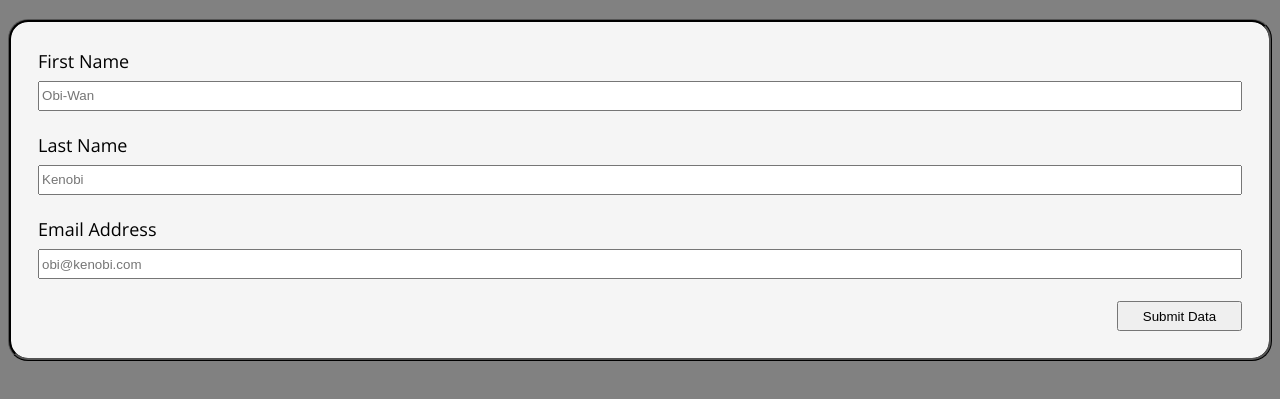
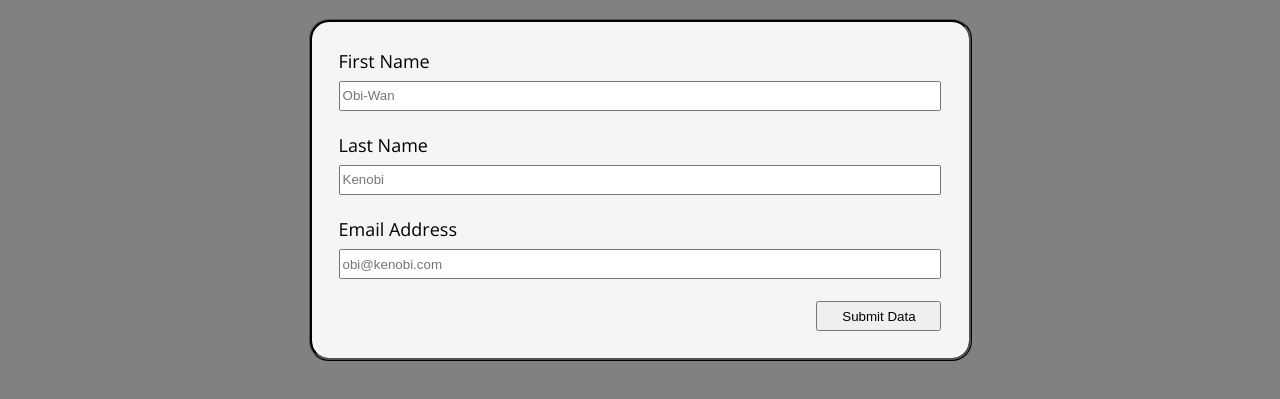
Before and after one commit to lewismorgan/HTML-Basics, a plain HTML site: page index.html in a window 1280 px wide. Shown: the part 67-466 px from the top of the page. Drawn offline with nearby package versions, Linux system fonts and the light colour scheme.

Commit message:
Add README

```diff
--- a/index.html
+++ b/index.html
@@ -1,8 +1,10 @@
 <!DOCTYPE html>
+<!-- Created by Lewis Morgan for USF's ISM4300 course -->
 <html>
   <head>
     <title>Lewis Morgan & Co.</title>
     <link rel="stylesheet" href="styles.css" />
+    <!-- Add font family from Google Fonts -->
     <link
       href="https://fonts.googleapis.com/css2?family=Open+Sans:wght@300&display=swap"
       rel="stylesheet"
@@ -15,10 +17,12 @@
       <!-- Displayed at the top of the website -->
       <h1>Lewis Morgan & Co. - Customer Info.</h1>
     </header>
+    <div class="container">
+      <!-- Wrapper container around the whole form for easy styling -->
       <div class="customerContainer">
-      <!-- Form to collect information -->
+        <!-- Form to collect customer information -->
         <form class="customerForm">
-        <!-- The form contains 3 inputs: First name, last name, email address with a styling class applied to each -->
+          <!-- Each input uses a customerInput div container for equal styling of content -->
           <!-- Input for the first name of the customer (at least 3) -->
           <div class="customerInput">
             <label for="firstName">First Name</label>
@@ -60,11 +64,13 @@
               tabindex="3"
             />
           </div>
+          <!-- Create a wrapper around the button to contain styling -->
           <div class="customerBtn">
             <!-- Submission button, Input type of submit allows for validation -->
             <input type="submit" value="Submit Data" tabindex="4" />
           </div>
         </form>
       </div>
+    </div>
   </body>
 </html>
--- a/styles.css
+++ b/styles.css
@@ -1,15 +1,26 @@
+/* Created by Lewis Morgan for USF's ISM4300 course */
 /** CSS styling for the customer input form **/
+
 /* I tried to avoid using as much px usage as possible to make it compatible with any browser size. */
 
 body {
   font-family: "Open Sans", sans-serif;
   background-color: rgb(129, 129, 129);
+  margin: 10px;
 }
 
 h1 {
   display: flex;
   justify-content: center;
   color: rgb(88, 41, 47);
+}
+
+.container {
+  display: flex;
+  flex-direction: column;
+  /* background: red; */
+  align-items: center;
+  margin: 10px;
 }
 
 /* Contains the form for customer info */
@@ -21,6 +32,9 @@ h1 {
   border: black;
   border-style: ridge;
   border-radius: 1.25rem;
+  max-width: 625px;
+  /* Forces it to fill full width browser allows */
+  width: 100%;
 }
 
 /* Customer Form Styling */
```
Also changed, not shown: .github/img/1.png (added), 1 other file. Lines whose indentation alone changed are shown as unchanged.
